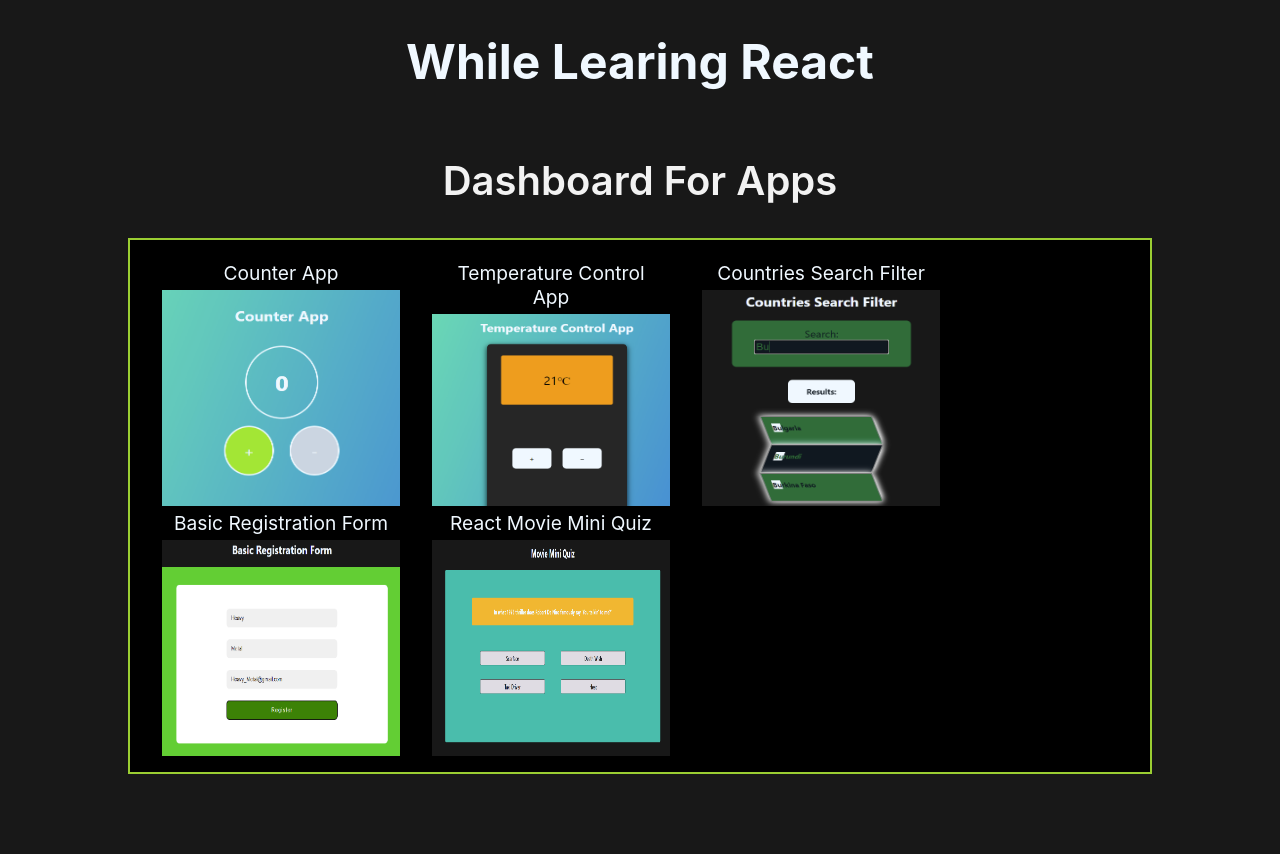
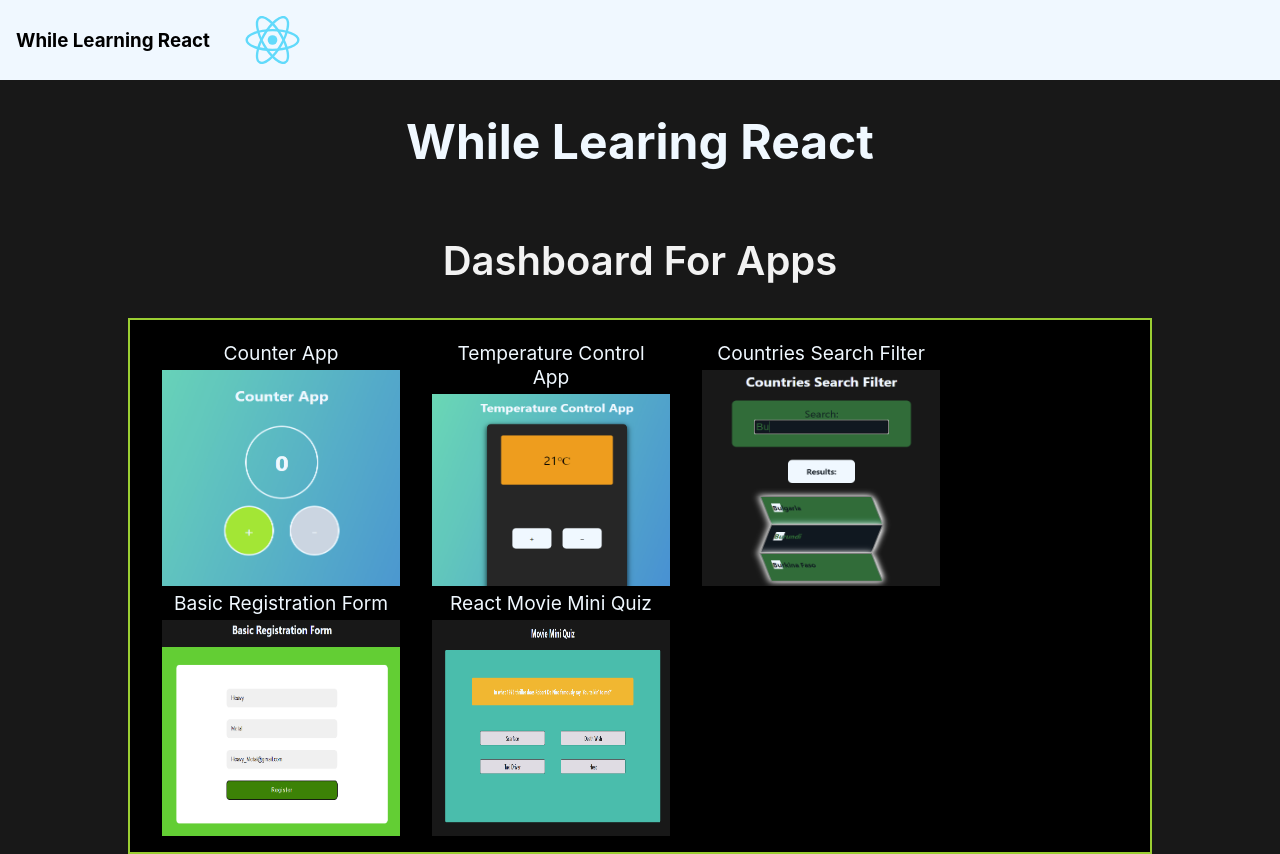
Before and after one commit to alexanderivanov2/While-Learning-React, a React (Create React App) app: page / in a window 1280 px wide. Before the commit the page ends 800 px from the top, so only its background shows below. Built offline with nearby package versions, Linux system fonts and the light colour scheme.

Commit message:
setup navbar

```diff
--- a/src/App.js
+++ b/src/App.js
@@ -6,11 +6,13 @@ import TemperatureControl from './components/temperatureControl/TemperatureContr
 import CountriesSearchFilter from './components/countriesSearchFilter/CountriesSearchFilter';
 import BasicRegistrationForm from './components/basicRegistrationForm/BasicRegistrationForm';
 import ReactMovieMiniQuiz from './components/reactMovieMiniQuizApp/ReactMovieMiniQuiz';
+import ReactNavbar from './components/reactNavbar/ReactNavbar';
 
 
 function App() {
   return (
     <div className="App">
+      <ReactNavbar/>
       <h1 className='title'>While Learing React</h1>
       <BrowserRouter>
         <Routes>
--- /dev/null
+++ b/src/components/reactNavbar/ReactNavbar.js
@@ -0,0 +1,20 @@
+import { useState } from 'react';
+
+import styles from './ReactNavbar.module.css';
+import reactLogo from './img/react-icon.svg';
+import BackButton from '../BackButton';
+
+function ReactNavbar() {
+    return (
+        <>
+            <div className={styles.navigation}>
+                <div className={styles.titleAndLogo}>
+                    <h3 className='react-navbar-title'>While Learning React</h3>
+                    <img src={reactLogo} alt="React Logo" className={styles.reactLogo}/>
+                </div>
+            </div>
+        </>
+    );
+}
+
+export default ReactNavbar;
--- /dev/null
+++ b/src/components/reactNavbar/ReactNavbar.module.css
@@ -0,0 +1,26 @@
+*, *::before, *::after {
+    box-sizing: border-box;
+}
+
+
+.navigation {
+    width: 100%;
+    height: 10%;
+    margin: 0;
+    background-color: aliceblue;
+    padding: 1rem;
+}
+
+.titleAndLogo {
+    width: 100%;
+    height: 100%;
+    display: flex;
+    align-items: center;
+    justify-content: flex-start;
+}
+
+.reactLogo {
+    width: 10%;
+    height: 100%;
+
+}
```
Also changed, not shown: src/components/reactNavbar/img/react-icon.svg (added).
